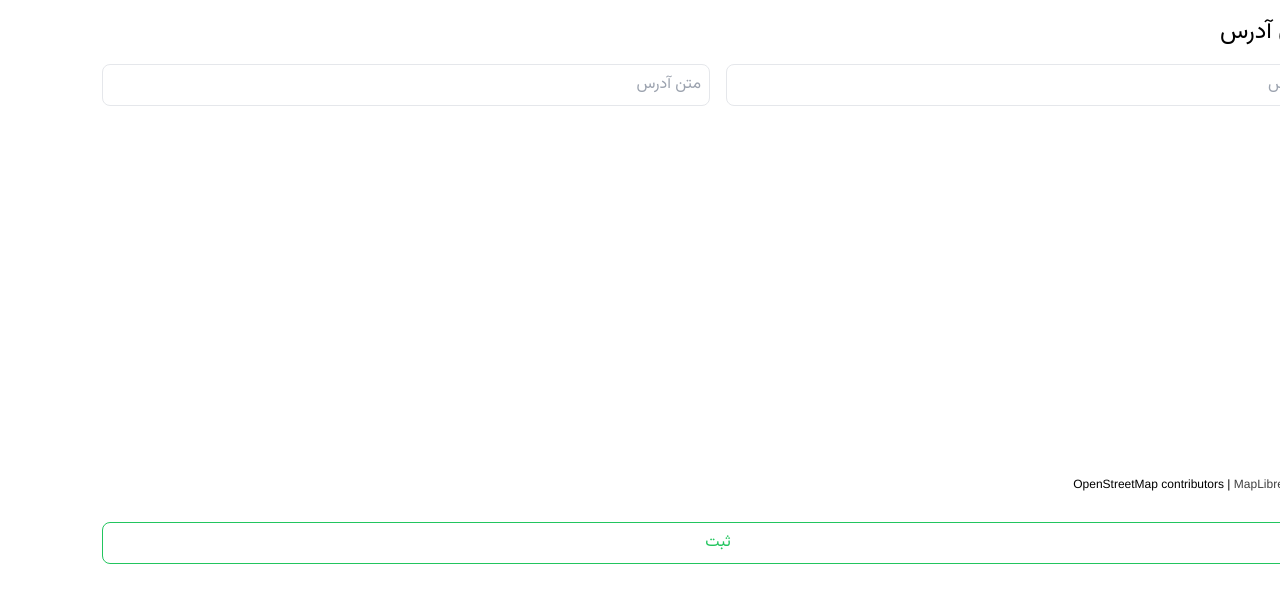
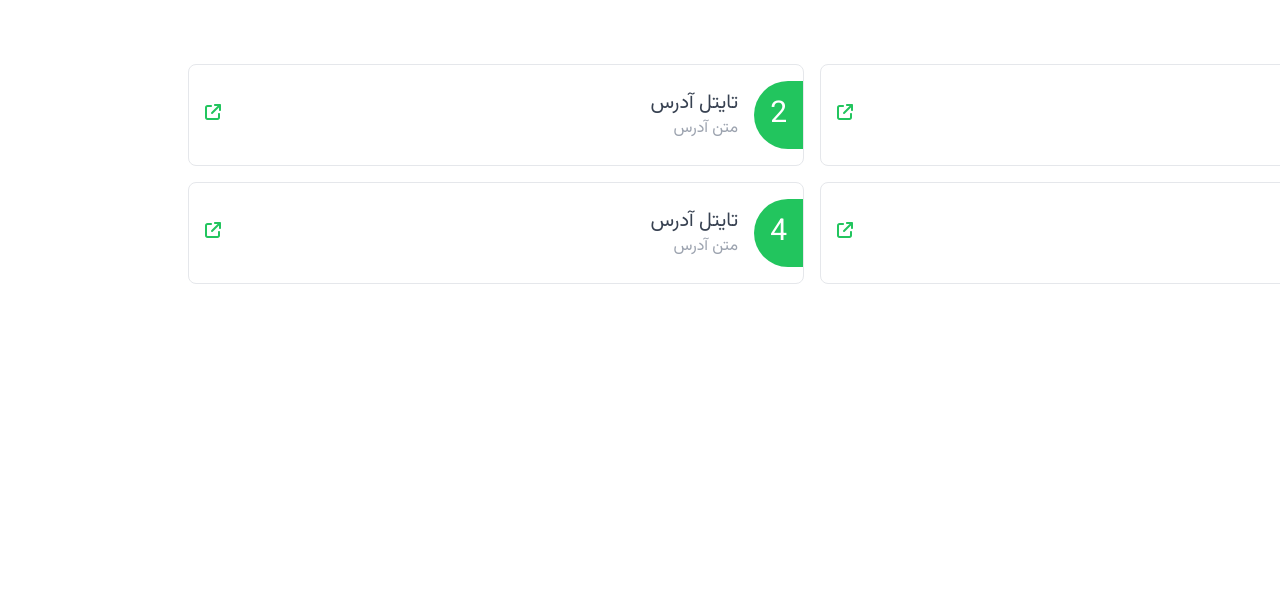
Before and after one commit to LilArash/Recycle, a React (Create React App) app: page / in a window 1280 px wide. Shown: the top 602 px of the page. Built offline with nearby package versions, Linux system fonts and the light colour scheme; no server answers.

Commit message:
pushed AddressList.jsx

```diff
--- a/package.json
+++ b/package.json
@@ -3,9 +3,11 @@
   "version": "0.1.0",
   "private": true,
   "dependencies": {
+    "@fortawesome/fontawesome-svg-core": "^6.7.2",
     "@fortawesome/free-brands-svg-icons": "^6.7.2",
     "@fortawesome/free-regular-svg-icons": "^6.7.2",
     "@fortawesome/free-solid-svg-icons": "^6.7.2",
+    "@fortawesome/react-fontawesome": "^0.2.2",
     "@testing-library/dom": "^10.4.0",
     "@testing-library/jest-dom": "^6.6.3",
     "@testing-library/react": "^16.3.0",
--- /dev/null
+++ b/public/AddressList.json
@@ -0,0 +1,30 @@
+[
+    {
+        "id": 1,
+        "title": "تایتل آدرس",
+        "address": "متن آدرس",
+        "lng": "51.669645",
+        "lat": "32.659429"
+    },
+    {
+        "id": 2,
+        "title": "تایتل آدرس",
+        "address": "متن آدرس",
+        "lng": "51.669645",
+        "lat": "32.659429"
+    },
+    {
+        "id": 3,
+        "title": "تایتل آدرس",
+        "address": "متن آدرس",
+        "lng": "51.669645",
+        "lat": "32.659429"
+    },
+    {
+        "id": 4,
+        "title": "تایتل آدرس",
+        "address": "متن آدرس",
+        "lng": "51.669645",
+        "lat": "32.659429"
+    }
+]
--- a/src/App.js
+++ b/src/App.js
@@ -1,11 +1,13 @@
 import logo from './logo.svg';
 import { AddAdress } from './pages/AddAdress'
+import { AddressCard } from './components/AddressCard';
+import { AddressList } from './pages/AddressList';
 import './App.css';
 
 function App() {
   return (
     <div className="">
-        <AddAdress />
+        <AddressList />
         </div>
   );
 }
--- /dev/null
+++ b/src/components/AddressCard.jsx
@@ -0,0 +1,37 @@
+import { MapComponent } from "./MapComponent"
+import { FontAwesomeIcon } from "@fortawesome/react-fontawesome"
+import { faExternalLink } from "@fortawesome/free-solid-svg-icons"
+import { useState } from "react"
+export function AddressCard({ title, address, number, lng, lat }) {
+    const [showMap, setShowMap] = useState(false)
+
+
+    return (
+        <div onClick={() => setShowMap((s) => !s)} className="flex relative flex-col border rounded-lg gap-2">
+            <div className="flex justify-between items-center">
+                <div className="flex items-center gap-4 rounded-lg my-4 mr-0 pr-0 ">
+                    <div className="bg-green-500 rounded-l-full p-4 text-center">
+                        <p className="text-3xl text-white ">{number}</p>
+                    </div>
+                    <div>
+                        <h2 className="text-gray-700 text-xl">{title}</h2>
+                        <p className="text-gray-400">{address}</p>
+                    </div>
+
+                </div>
+                <div className="m-4  ">
+                    <FontAwesomeIcon className="text-green-500 " icon={faExternalLink} />
+                </div>
+            </div>
+            {
+                showMap && (
+
+                        <div className="p-4 pt-0 absolute  z-50 w-full h-56">
+                            <MapComponent latitude={lat} longitude={lng} />
+                        </div>
+
+                )
+            }
+        </div>
+    )
+}
--- /dev/null
+++ b/src/components/MapComponent.jsx
@@ -0,0 +1,47 @@
+import { useEffect, useRef } from "react";
+import maplibregl from "maplibre-gl";
+import "maplibre-gl/dist/maplibre-gl.css";
+
+export function MapComponent({ latitude, longitude }) {
+    const mapContainer = useRef(null);
+
+    useEffect(() => {
+        const map = new maplibregl.Map({
+            container: mapContainer.current,
+            style: {
+                version: 8,
+                sources: {
+                    osm: {
+                        type: "raster",
+                        tiles: ["https://a.tile.openstreetmap.org/{z}/{x}/{y}.png"],
+                        tileSize: 256,
+                        attribution: "© osm",
+                    },
+                },
+                layers: [
+                    {
+                        id: "osm",
+                        type: "raster",
+                        source: "osm",
+                    },
+                ],
+            },
+            center: [parseFloat(longitude), parseFloat(latitude)],
+            zoom: 14,
+            interactive: true,
+        });
+
+        new maplibregl.Marker({ color: "#d00" })
+            .setLngLat([parseFloat(longitude), parseFloat(latitude)])
+            .addTo(map);
+
+        return () => map.remove();
+    }, [latitude, longitude]);
+
+    return (
+        <div
+            ref={mapContainer}
+            className="w-full h-56 rounded-lg border"
+        />
+    );
+}
--- /dev/null
+++ b/src/pages/AddressList.jsx
@@ -0,0 +1,32 @@
+import { useEffect, useState } from "react";
+import { AddressCard } from "../components/AddressCard";
+export function AddressList() {
+    const [addresses, setAddresses] = useState([])
+    useEffect(() => {
+        fetch("/AddressList.json")
+            .then((res) => res.json())
+            .then((data) => {
+                setAddresses(data);
+                console.log("addresses:", data);
+            });
+    }, []);
+    return (
+        <div className="m-4">
+            <h1 className="text-2xl mb-4">آدرس ها</h1>
+            <div className="grid grid-cols-2 gap-4">
+                {
+                    addresses.map((address, index) => {
+
+                        return <AddressCard key={address.id}
+                            title={address.title}
+                            address={address.address}
+                            number={index + 1}
+                            lng={address.lng}
+                            lat={address.lat}
+                            />
+                    })
+                }
+            </div>
+        </div>
+    )
+}
```
Also changed, not shown: 1 other file (tests, documents, lock files or other folders).
